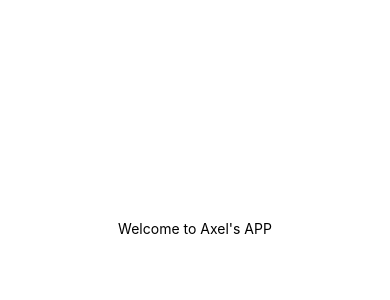
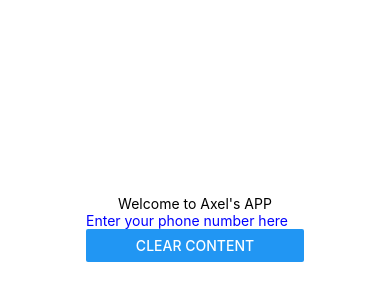
Before and after one commit to Axel-Q/goal-tracker-mobile, a React Native app: screen / in a window 390 px wide. Shown: the part 194-494 px from the top of the page. Built offline with nearby package versions, Linux system fonts and the light colour scheme.

Commit message:
implement the varibale and function in the textinput to achieve the requirements

```diff
--- a/Components/Input.js
+++ b/Components/Input.js
@@ -30,7 +30,23 @@ const handleFocus = () => {
 
     return (
         <View>
-
+            <TextInput placeholder={"Enter your phone number here"}
+                       keyboardType={"numeric"}
+                       style={{color: "blue"}} value={text}
+                       onChangeText={(text) => setText(text)}
+                       onFocus={handleFocus}
+                       onBlur={handleBlur}
+                       ref={inputRef}/>
+            {isFocused && text.length > 0 && (
+                <Text style={{backgroundColor: "lightgray"}}>
+                    Character count: {text.length}
+                </Text>
+            )}
+            <Button title={"Clear content"} onPress={() => setText('')}/>
+            {message !== '' && (
+                <Text style={{marginTop: 10}}>
+                    {message}
+                </Text>)}
         </View>
     );
 }
```
Lines whose indentation alone changed are shown as unchanged.
